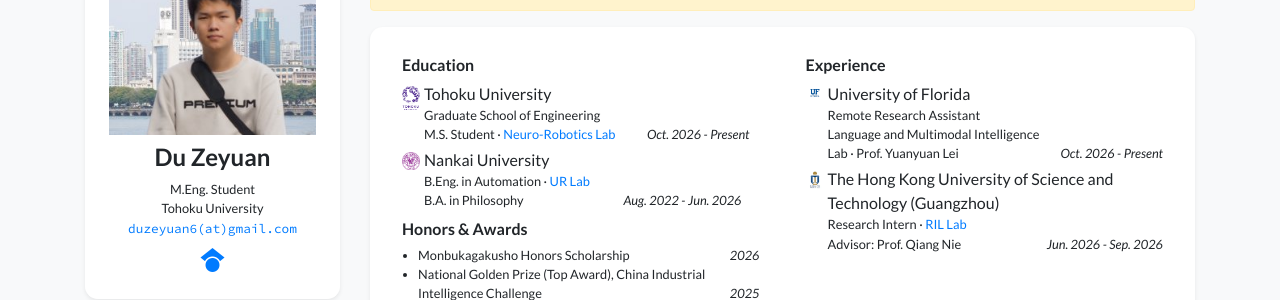
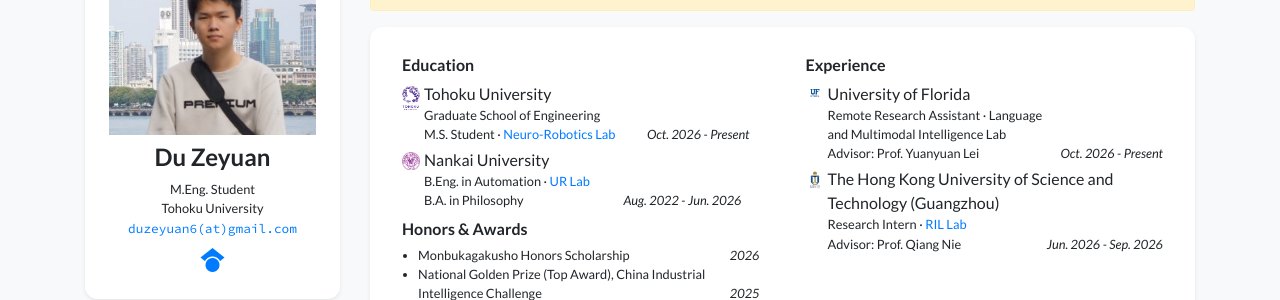
Before and after one commit to duzeyuan6/duzeyuan6.github.io, a Jekyll site: the page built from index.html, in a window 1280 px wide and 900 px high, scrolled down 328 px. Shown: the part 153-453 px from the top of the window. Built offline with Jekyll 4.4.1, drawn with Linux system fonts in a browser that asks for light colours; nearby versions of some CDN libraries; a style sheet for code colours, icons or effects is not loaded; some of the changed lines change nothing that is shown.

Commit message:
Refine job title and advisor information
Updated experience details for the University of Florida position.

```diff
--- a/_data/profile.yml
+++ b/_data/profile.yml
@@ -51,8 +51,8 @@
 - name: University of Florida
   logo: /assets/images/badges/ufl.jpg
   position: >-
-    Remote Research Assistant <br/>
-    Language and Multimodal Intelligence Lab · Prof. Yuanyuan Lei
+    Remote Research Assistant · Language and Multimodal Intelligence Lab <br/>
+    Advisor: Prof. Yuanyuan Lei
   date: Oct. 2026 - Present
 
 - name: The Hong Kong University of Science and Technology (Guangzhou)
```
